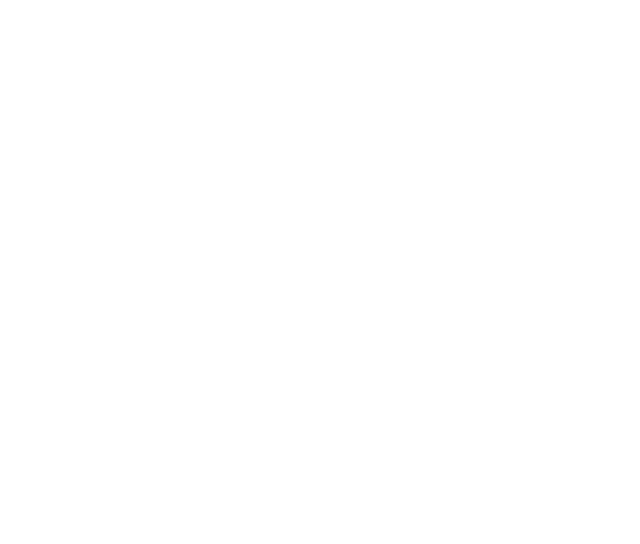
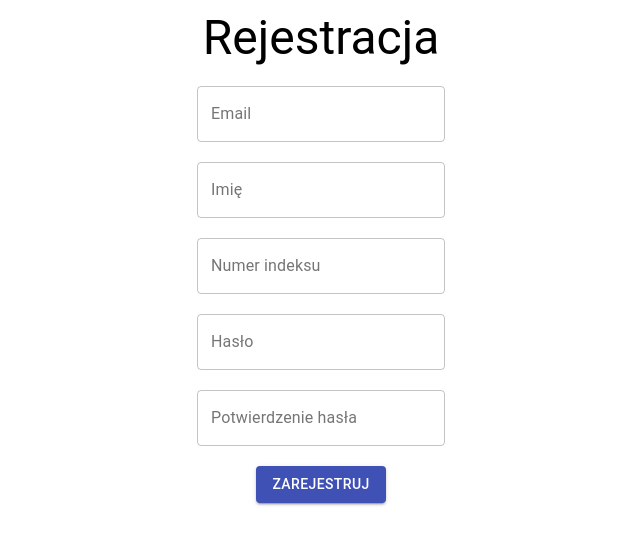
Before and after one commit to MateuszKozik/CreateExamApp, a React (Create React App) app: page /register in a window 1280 px wide. Shown: the top 544 px of the page, without its empty margins (319-959 px from the left). Built offline with nearby package versions, Linux system fonts and the light colour scheme.

Commit message:
Create register component

```diff
--- a/src/App.js
+++ b/src/App.js
@@ -1,12 +1,14 @@
 import "./App.css";
 import { BrowserRouter as Router, Route, Switch } from "react-router-dom";
 import Login from "./components/Login";
+import Register from "./components/Register";
 
 function App() {
 	return (
 		<Router>
 			<Switch>
 				<Route exact path="/login" component={Login} />
+				<Route exact path="/register" component={Register} />
 			</Switch>
 		</Router>
 	);
--- /dev/null
+++ b/src/components/Register.js
@@ -0,0 +1,73 @@
+import React, { Component } from "react";
+import { TextField, Grid, Typography, Button } from "@material-ui/core";
+
+class Register extends Component {
+	render() {
+		return (
+			<Grid container style={{ textAlign: "center", marginTop: 10 }}>
+				<Grid item xs={12}>
+					<Typography variant="h3">Rejestracja</Typography>
+				</Grid>
+				<Grid item xs={12} style={{ marginTop: 20 }}>
+					<TextField
+						placeholder="Wpisz email"
+						type="email"
+						id="email"
+						name="email"
+						label="Email"
+						variant="outlined"
+					/>
+				</Grid>
+
+				<Grid item xs={12} style={{ marginTop: 20 }}>
+					<TextField
+						placeholder="Wpisz imię"
+						label="Imię"
+						id="name"
+						name="name"
+						variant="outlined"
+					/>
+				</Grid>
+
+				<Grid item xs={12} style={{ marginTop: 20 }}>
+					<TextField
+						placeholder="Wpisz numer indeksu"
+						label="Numer indeksu"
+						id="indexNumber"
+						name="indexNumber"
+						variant="outlined"
+					/>
+				</Grid>
+
+				<Grid item xs={12} style={{ marginTop: 20 }}>
+					<TextField
+						type="password"
+						placeholder="Wpisz hasło"
+						variant="outlined"
+						label="Hasło"
+						id="password"
+						name="password"
+					/>
+				</Grid>
+
+				<Grid item xs={12} style={{ marginTop: 20 }}>
+					<TextField
+						type="password"
+						placeholder="Wpisz ponownie hasło"
+						label="Potwierdzenie hasła"
+						name="confirmPassword"
+						id="confirmPassword"
+						variant="outlined"
+					/>
+				</Grid>
+				<Grid item xs={12} style={{ marginTop: 20 }}>
+					<Button variant="contained" color="primary">
+						Zarejestruj
+					</Button>
+				</Grid>
+			</Grid>
+		);
+	}
+}
+
+export default Register;
```
